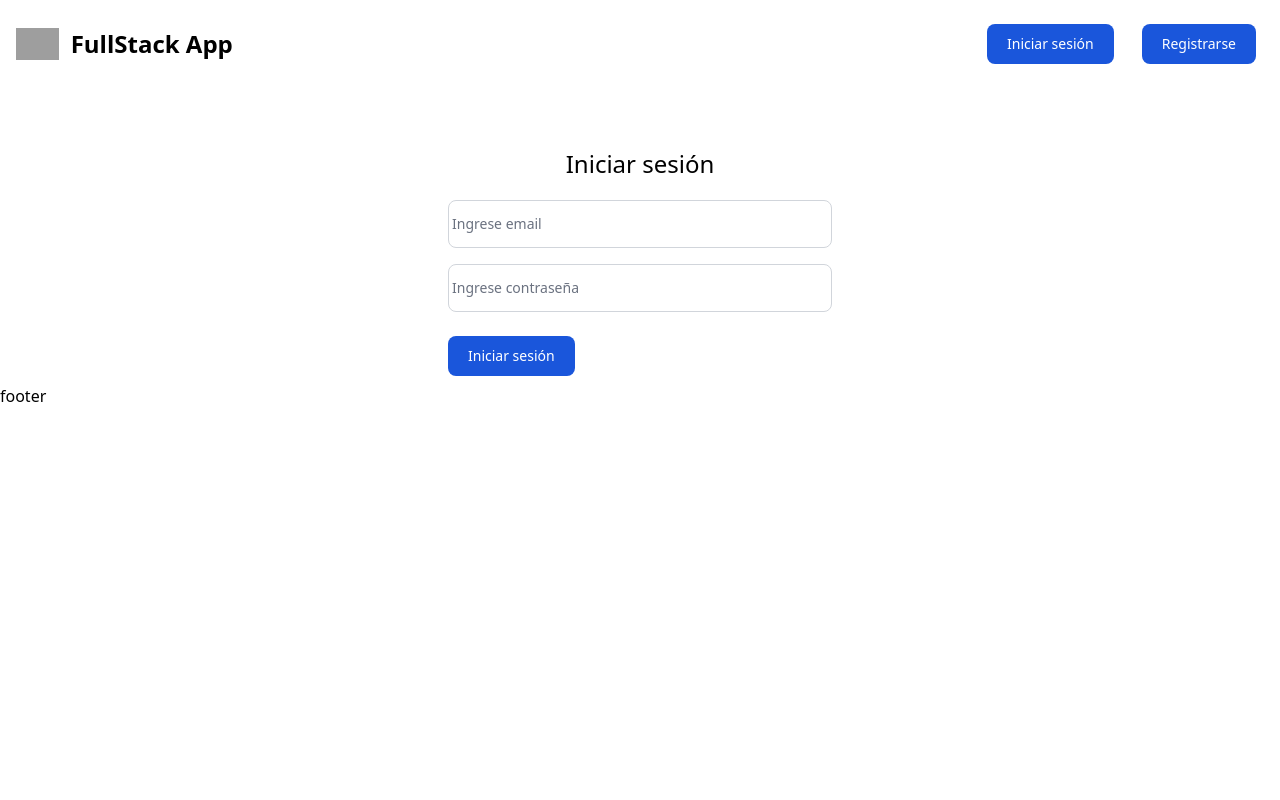
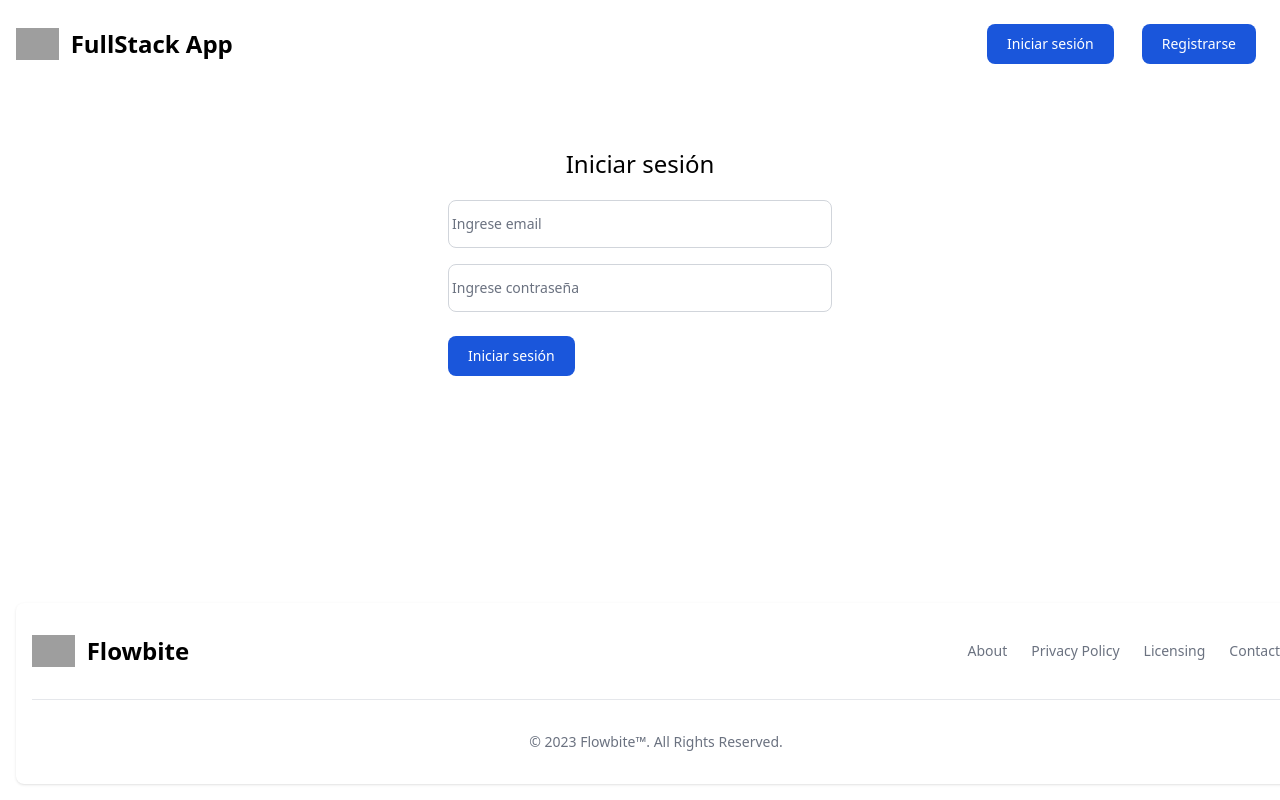
Before and after one commit to evans2919/react-firebase-fullstack-app, a React (Vite) app: page /login in a window 1280 px wide. Built offline with nearby package versions, Linux system fonts and the light colour scheme; no server answers; grey boxes are pictures that could not be loaded.

Commit message:
Add footer component

```diff
--- a/src/Layout/Layout.jsx
+++ b/src/Layout/Layout.jsx
@@ -1,6 +1,8 @@
 import { Outlet } from "react-router-dom";
 import Navbar from "../components/Navbar";
+import Footer from "../components/Footer";
 import { useUserContext } from "../../context/UserContext";
+
 
 const Layout = () => {
     const { user } = useUserContext();
@@ -16,7 +18,7 @@ const Layout = () => {
             <main>
                 <Outlet />
             </main>
-            <footer>footer</footer>
+            <Footer/>
         </>
     );
 };
--- a/src/Layout/LayoutForm.jsx
+++ b/src/Layout/LayoutForm.jsx
@@ -1,3 +1,4 @@
+import Footer from "../components/Footer";
 import Navbar from "../components/Navbar";
 import { Outlet } from "react-router-dom";
 
@@ -13,7 +14,7 @@ const LayoutForm = () => {
                     <Outlet />
                 </div>
             </main>
-            <footer>footer</footer>
+            <Footer />
         </>
     );
 };
```
